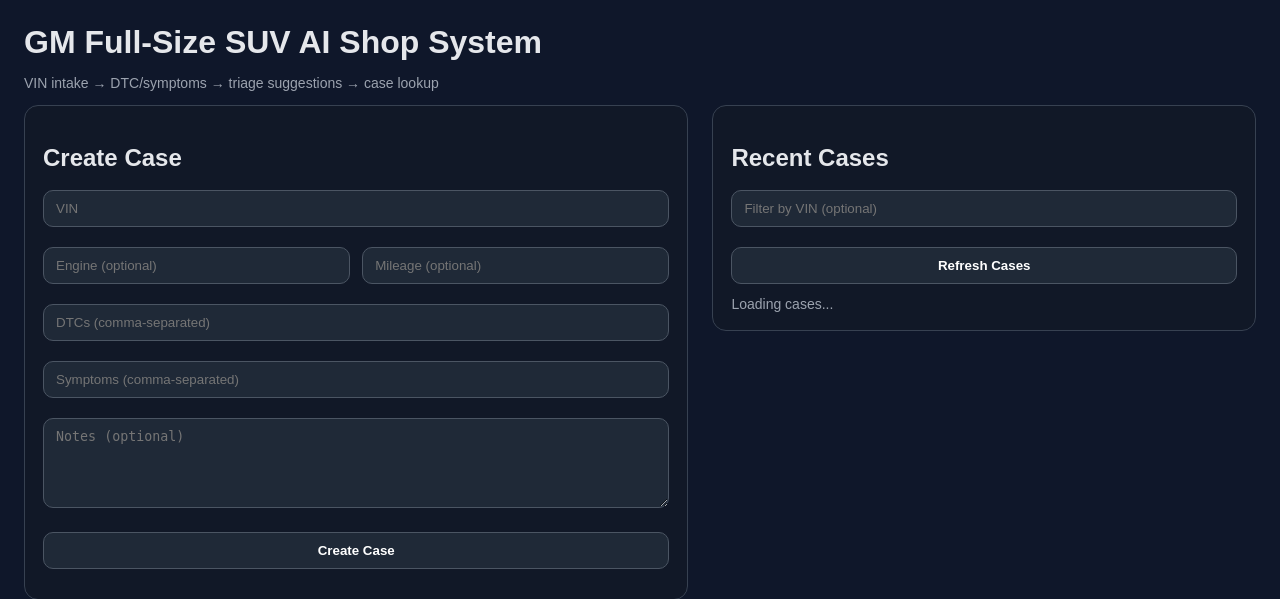
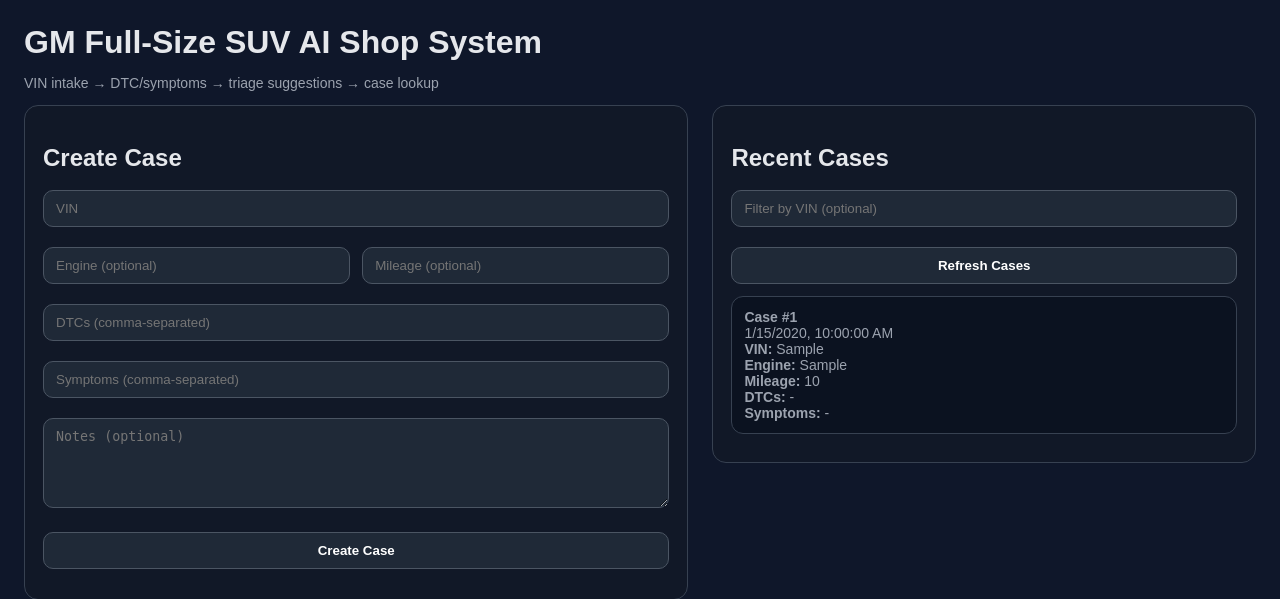
Before and after one commit to ramisaurous/mvpsoftware, a FastAPI app: page / in a window 1280 px wide. Shown: the top 599 px of the page. Run offline with FastAPI, Linux system fonts and the light colour scheme; tables that the repository leaves empty hold one stand-in row (values such as "Sample post").

Commit message:
Update index.html

```diff
--- a/app/templates/index.html
+++ b/app/templates/index.html
@@ -76,6 +76,14 @@
       margin-right: 6px;
       margin-top: 6px;
     }
+    ul {
+      margin-top: 8px;
+      padding-left: 18px;
+    }
+    .error {
+      color: #fca5a5;
+      font-weight: 600;
+    }
   </style>
 </head>
 <body>
@@ -145,6 +153,15 @@
       }
     }
 
+    function setRaw(data) {
+      $("rawResponse").textContent = JSON.stringify(data, null, 2);
+    }
+
+    function showError(message, data = null) {
+      $("triageResults").innerHTML = `<p class="error">${message}</p>`;
+      if (data) setRaw(data);
+    }
+
     function renderTriage(data) {
       const hits = data?.triage?.hits || [];
       const container = $("triageResults");
@@ -168,19 +185,16 @@
 
           <div style="margin-top:10px;"><strong>Suggested checks</strong></div>
           <ul>
-            ${(hit.suggested_checks || []).map(x => `<li>${x}</li>`).join("")}
+            ${(hit.suggested_checks || []).map(x => `<li>${x}</li>`).join("") || "<li>No checks returned</li>"}
           </ul>
         </div>
       `).join("");
     }
 
-    function setRaw(data) {
-      $("rawResponse").textContent = JSON.stringify(data, null, 2);
-    }
-
     async function loadCases() {
+      try {
         const vin = $("vinFilter").value.trim().toUpperCase();
-      let url = "/cases?limit=25";
+        let url = "/api/cases?limit=25";
         if (vin) url += `&vin=${encodeURIComponent(vin)}`;
 
         const res = await fetch(url);
@@ -204,18 +218,26 @@
             <div><strong>Symptoms:</strong> ${(c.symptoms || []).join(", ") || "-"}</div>
           </div>
         `).join("");
+      } catch (err) {
+        $("caseList").innerHTML = `<p class="error">Failed to load cases.</p>`;
+      }
     }
 
     async function selectCase(id) {
+      try {
         $("caseId").value = id;
-      const res = await fetch(`/cases/${id}`);
+        const res = await fetch(`/api/cases/${id}`);
         const data = await res.json();
         setRaw(data);
+      } catch (err) {
+        showError("Failed to load selected case.");
+      }
     }
 
     window.selectCase = selectCase;
 
     $("createBtn").addEventListener("click", async () => {
+      try {
         const payload = {
           vin: $("vin").value.trim(),
           engine: $("engine").value.trim() || null,
@@ -225,7 +247,7 @@
           notes: $("notes").value.trim() || null
         };
 
-      const res = await fetch("/cases", {
+        const res = await fetch("/api/cases", {
           method: "POST",
           headers: { "Content-Type": "application/json" },
           body: JSON.stringify(payload)
@@ -234,23 +256,44 @@
         const data = await res.json();
         setRaw(data);
 
+        if (!res.ok) {
+          showError("Create failed.", data);
+          return;
+        }
+
         if (data?.case?.id) {
           $("caseId").value = data.case.id;
         }
 
         renderTriage(data);
         await loadCases();
+      } catch (err) {
+        showError("Create failed. Check console or backend logs.");
+      }
     });
 
     $("triageBtn").addEventListener("click", async () => {
+      try {
         const caseId = $("caseId").value.trim();
-      if (!caseId) return;
+        if (!caseId) {
+          showError("Enter or select a Case ID first.");
+          return;
+        }
 
-      const res = await fetch(`/cases/${caseId}/triage`, { method: "POST" });
+        const res = await fetch(`/api/cases/${caseId}/triage`, { method: "POST" });
         const data = await res.json();
         setRaw(data);
+
+        if (!res.ok) {
+          showError("Triage failed.", data);
+          return;
+        }
+
         renderTriage(data);
         await loadCases();
+      } catch (err) {
+        showError("Triage failed. Check console or backend logs.");
+      }
     });
 
     $("refreshCasesBtn").addEventListener("click", loadCases);
```
Lines whose indentation alone changed are shown as unchanged.
